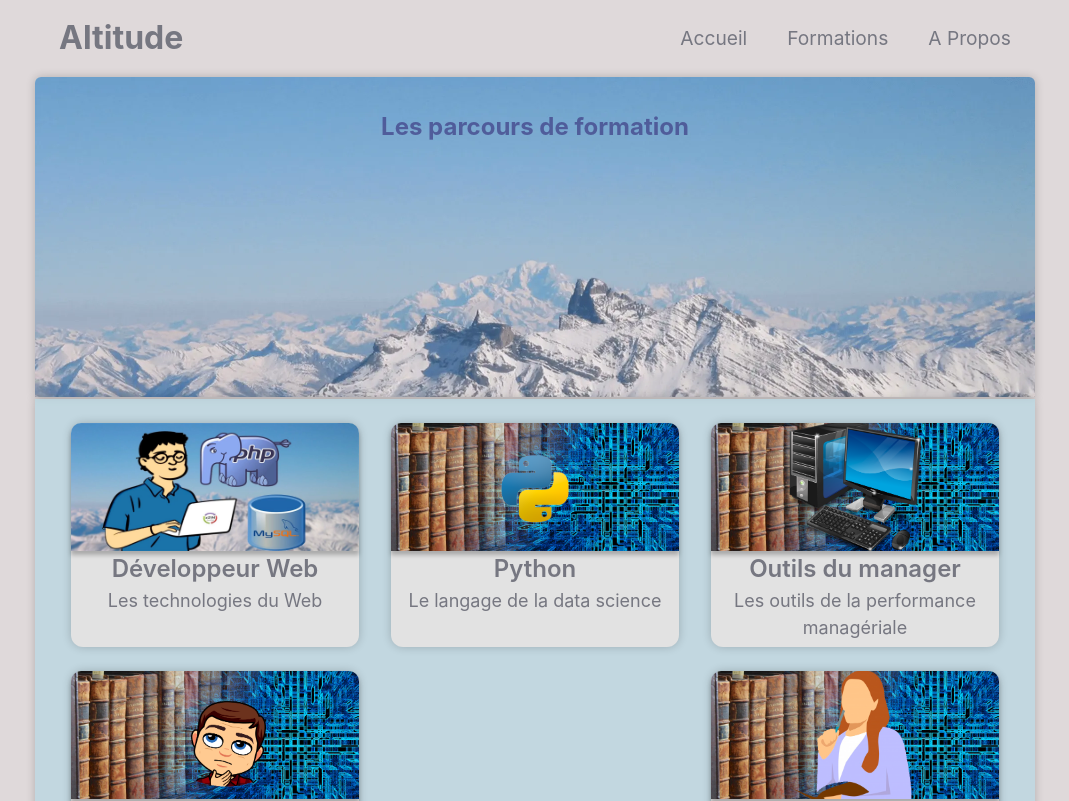
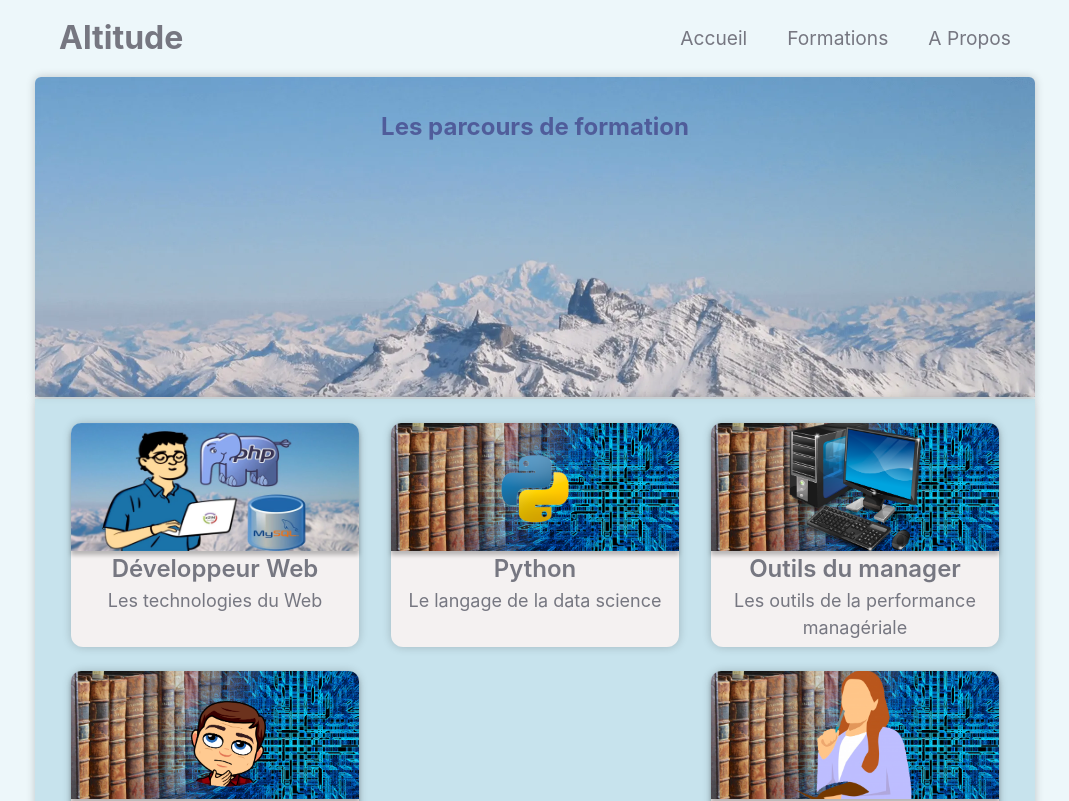
Before and after one commit to marcyves/marcyves.github.io, a React (Vite) app: page /formations in a window 1280 px wide. Shown: the top 801 px of the page, without its empty margins (105-1174 px from the left). Built offline with nearby package versions, Linux system fonts and the light colour scheme.

Commit message:
clarifications CSS

```diff
--- a/src/components/Parcours/index.css
+++ b/src/components/Parcours/index.css
@@ -5,7 +5,7 @@
     padding-right: 24px;
     padding-bottom: 12px;
     border-radius: 0 0 6px 6px;
-    background-color: rgba(176, 215, 228, 0.6);
+    background-color: var(--alt-background-color);
     box-shadow: 0px 0px 10px rgba(0, 0, 0, 0.2);
     transition: all 0.3s ease-in-out;
 }
@@ -22,7 +22,7 @@
 
 .card-link{
     display: flex;
-    background-color: rgb(226, 226, 226);
+    background-color: var(--card-color);
     box-shadow: 0px 0px 10px rgba(0, 0, 0, 0.2);
     transition: all 0.3s ease-in-out;
     border-radius: 12px;
--- a/src/index.css
+++ b/src/index.css
@@ -6,8 +6,9 @@
 
   --mauve: rgba(65, 65, 134, 0.729);
   --text-color: #767781;
-  --background-color: #DFD9DA;
-  --card-color: #CЗBDCO;
+  --background-color: #edf7fa;
+  --alt-background-color: #b0d7e499;
+  --card-color: rgb(244, 241, 241);
   --card-border-color: #898B97;
 
   font-family: Inter, system-ui, Avenir, Helvetica, Arial, sans-serif;
--- a/src/pages/About/index.jsx
+++ b/src/pages/About/index.jsx
@@ -6,7 +6,7 @@ function About() {
     <div>
 
     <Hero text="À propos" />
-    <section className='parcours'>
+    <section className='home-text'>
       <article>
       <p>Vous êtes sur le site de Marc Augier</p>
       <p>
```
